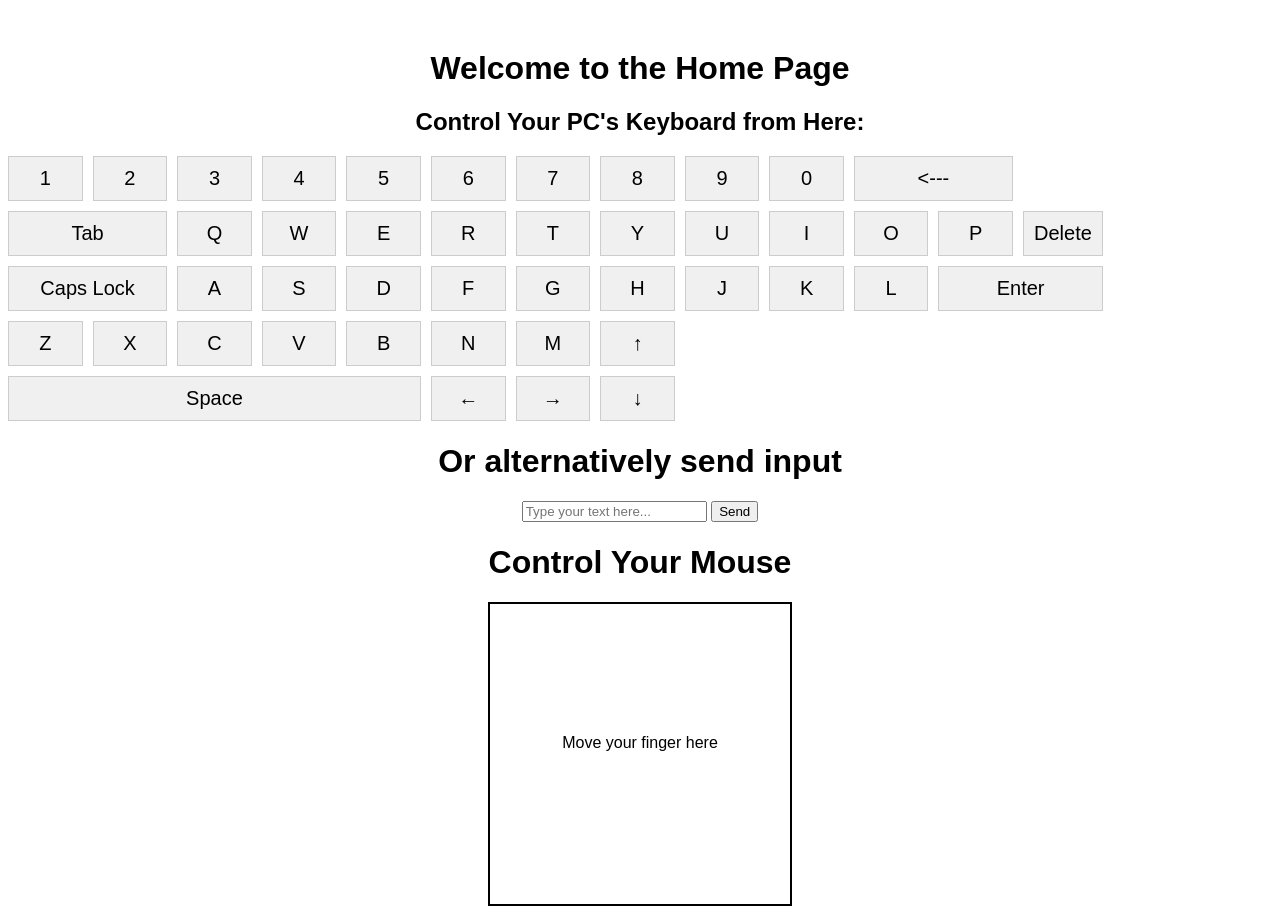
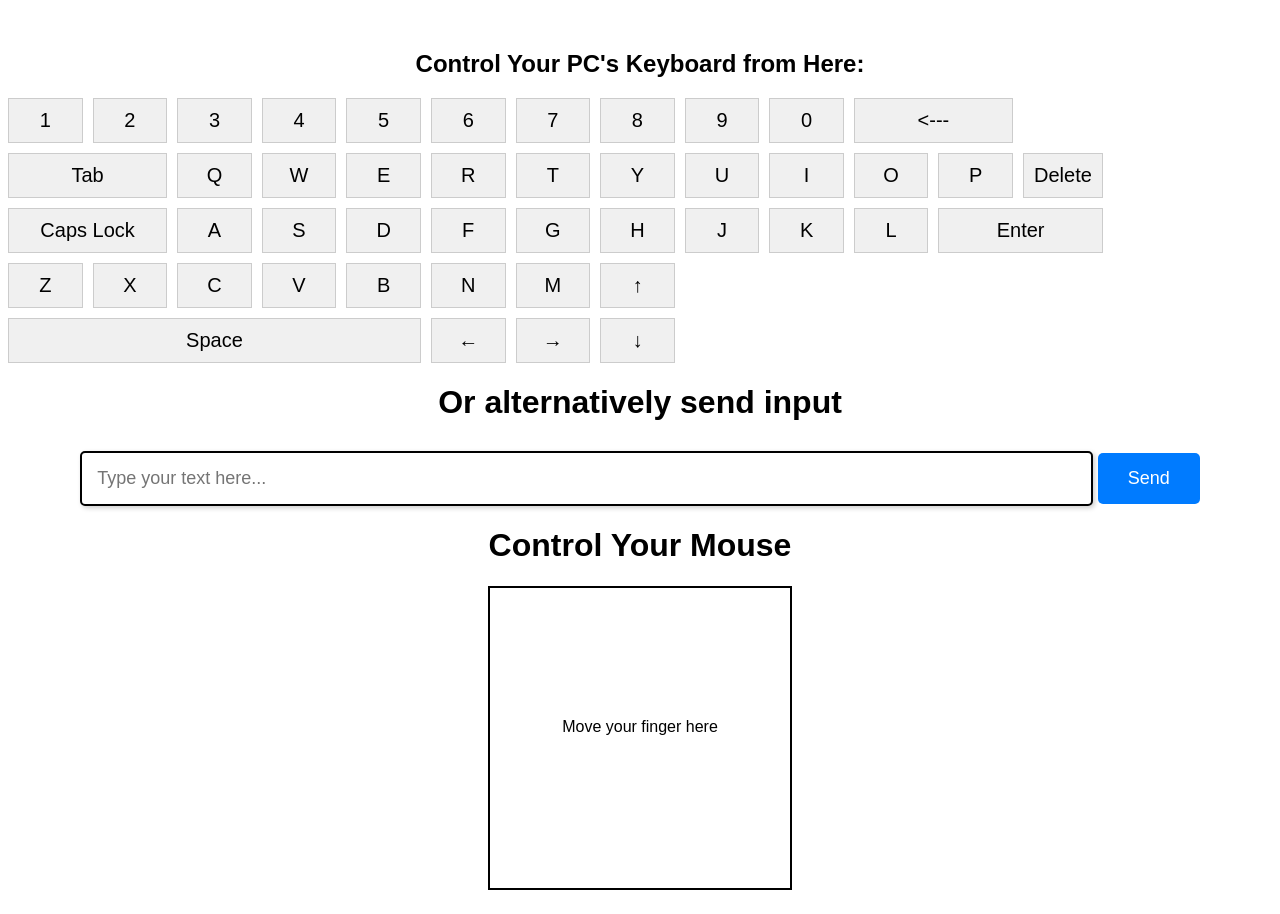
Before and after one commit to Yardenregev/pc_remote, a Django app: page / in a window 1280 px wide. After the commit the page ends 890 px from the top, so only its background shows below. Run offline with Django 5.2, Linux system fonts and the light colour scheme.

```diff
--- a/pc_remote/remote/templates/control/home.html
+++ b/pc_remote/remote/templates/control/home.html
@@ -4,6 +4,7 @@
 <html lang="en">
 <head>
     <meta charset="UTF-8">
+    <meta name="viewport" content="width=device-width"> <!-- Prevent zoom -->
     <title>Home - Remote Keyboard Control</title>
     <style>
         body {
@@ -45,11 +46,40 @@
             margin: 10px;
             cursor: pointer;
         }
+        #inputForm {
+            text-align: center; /* Center the form */
+            margin: 20px; /* Add some margin */
+        }
+
+        #inputField {
+            width: 80%; /* Make the input field 80% of the container width */
+            padding: 15px; /* Increase padding for a larger appearance */
+            font-size: 18px; /* Increase font size */
+            border: 2px solid #000; /* Add a border */
+            border-radius: 5px; /* Rounded corners */
+            box-shadow: 2px 2px 5px rgba(0, 0, 0, 0.2); /* Add a shadow */
+        }
+
+        #sendInputButton {
+            padding: 15px 30px; /* Increase padding for the button */
+            font-size: 18px; /* Increase font size */
+            border: none; /* Remove border */
+            border-radius: 5px; /* Rounded corners */
+            background-color: #007BFF; /* Button background color */
+            color: white; /* Text color */
+            cursor: pointer; /* Pointer cursor on hover */
+            margin-top: 10px; /* Margin above the button */
+            transition: background-color 0.3s; /* Transition effect */
+        }
+
+        #sendInputButton:hover {
+            background-color: #0056b3; /* Darker color on hover */
+        }
     </style>
 
 </head>
 <body>
-    <h1>Welcome to the Home Page</h1>
+
         {% csrf_token %}
 
     <div>
--- a/pc_remote/remote/templates/control/input.html
+++ b/pc_remote/remote/templates/control/input.html
@@ -1,6 +1,6 @@
 <div id="inputForm">
     <input type="text" id="inputField" placeholder="Type your text here...">
-    <button id="sendButton" onclick="sendInput()">Send</button>
+    <button id="sendInputButton" onclick="sendInput()">Send</button>
 </div>
 
 <script>
```
